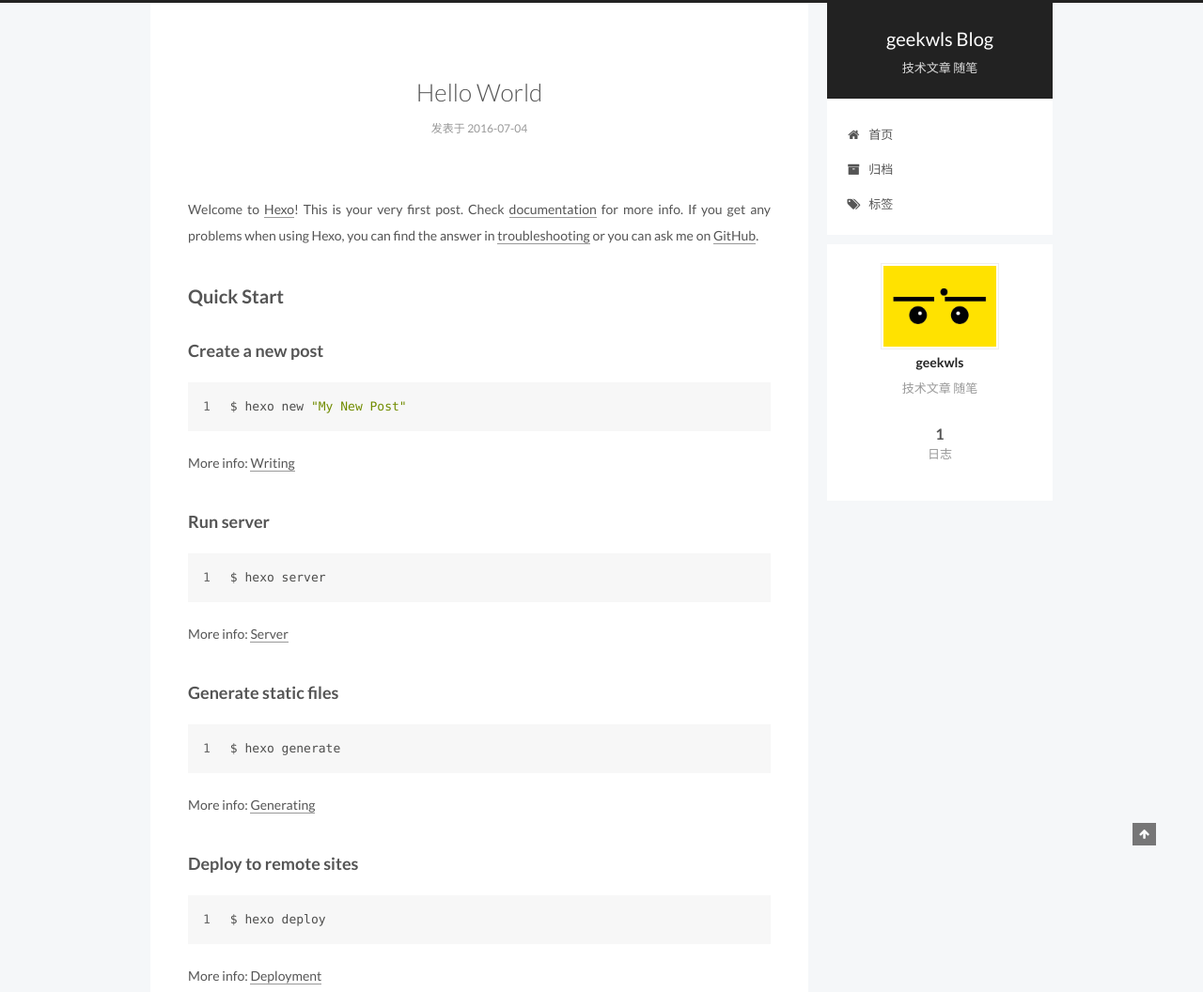
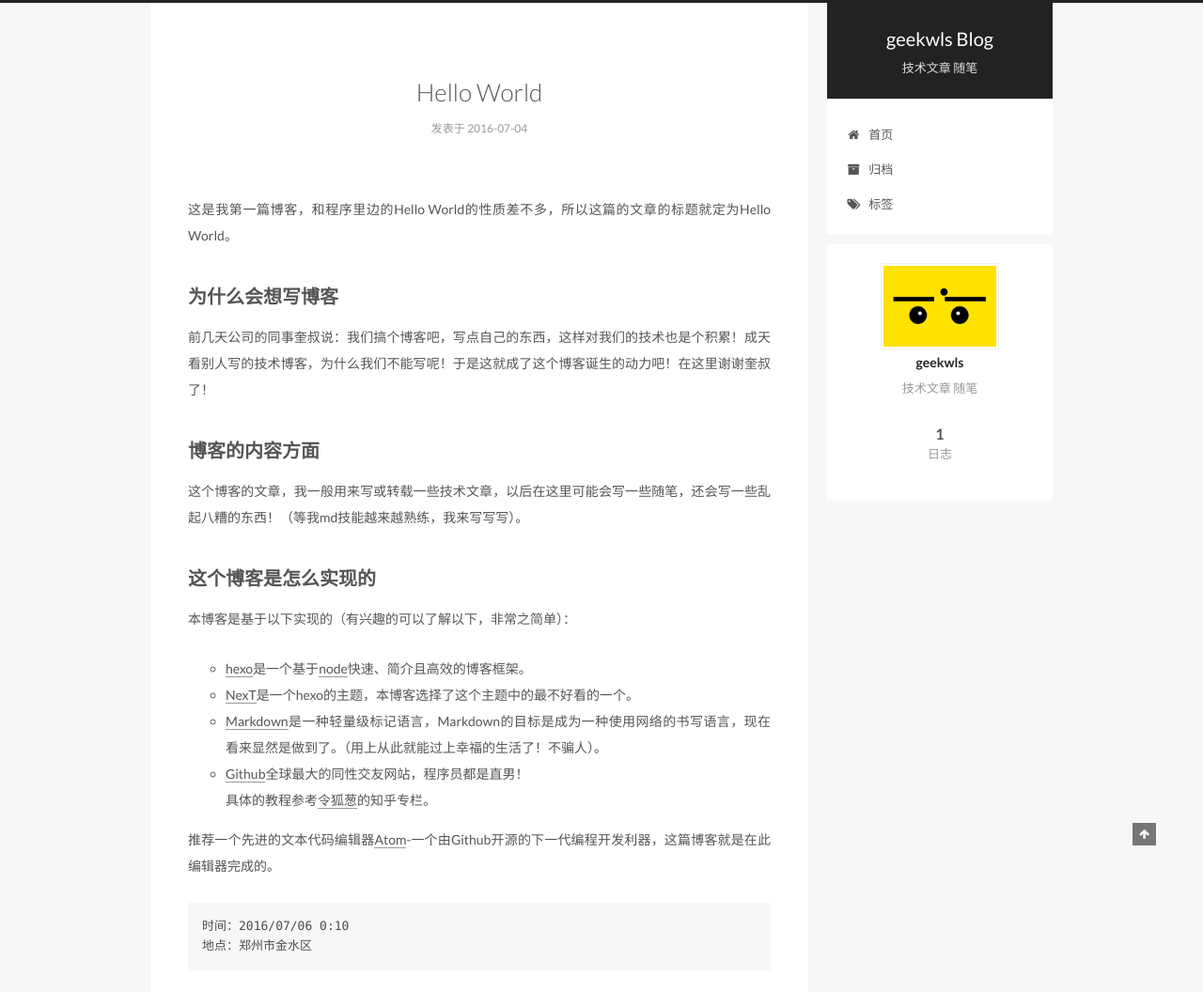
Before and after one commit to Geekwls/geekwls.github.io, a plain HTML site: page index.html in a window 1280 px wide. Shown: the top 1056 px of the page at 94% size. Drawn offline with Linux system fonts and the light colour scheme.

Commit message:
Site updated: 2016-07-06 00:12:26

```diff
--- a/css/main.css
+++ b/css/main.css
@@ -1549,7 +1549,7 @@ pre .javascript .function {
   width: 4px;
   height: 4px;
   border-radius: 50%;
-  background: #4bff77;
+  background: #ffbeff;
 }
 .links-of-blogroll {
   font-size: 13px;
--- a/index.html
+++ b/index.html
@@ -282,16 +282,20 @@
 
 
 
-            <p>Welcome to <a href="https://hexo.io/" target="_blank" rel="external">Hexo</a>! This is your very first post. Check <a href="https://hexo.io/docs/" target="_blank" rel="external">documentation</a> for more info. If you get any problems when using Hexo, you can find the answer in <a href="https://hexo.io/docs/troubleshooting.html" target="_blank" rel="external">troubleshooting</a> or you can ask me on <a href="https://github.com/hexojs/hexo/issues" target="_blank" rel="external">GitHub</a>.</p>
-<h2 id="Quick-Start"><a href="#Quick-Start" class="headerlink" title="Quick Start"></a>Quick Start</h2><h3 id="Create-a-new-post"><a href="#Create-a-new-post" class="headerlink" title="Create a new post"></a>Create a new post</h3><figure class="highlight bash"><table><tr><td class="gutter"><pre><div class="line">1</div></pre></td><td class="code"><pre><div class="line">$ hexo new <span class="string">"My New Post"</span></div></pre></td></tr></table></figure>
-<p>More info: <a href="https://hexo.io/docs/writing.html" target="_blank" rel="external">Writing</a></p>
-<h3 id="Run-server"><a href="#Run-server" class="headerlink" title="Run server"></a>Run server</h3><figure class="highlight bash"><table><tr><td class="gutter"><pre><div class="line">1</div></pre></td><td class="code"><pre><div class="line">$ hexo server</div></pre></td></tr></table></figure>
-<p>More info: <a href="https://hexo.io/docs/server.html" target="_blank" rel="external">Server</a></p>
-<h3 id="Generate-static-files"><a href="#Generate-static-files" class="headerlink" title="Generate static files"></a>Generate static files</h3><figure class="highlight bash"><table><tr><td class="gutter"><pre><div class="line">1</div></pre></td><td class="code"><pre><div class="line">$ hexo generate</div></pre></td></tr></table></figure>
-<p>More info: <a href="https://hexo.io/docs/generating.html" target="_blank" rel="external">Generating</a></p>
-<h3 id="Deploy-to-remote-sites"><a href="#Deploy-to-remote-sites" class="headerlink" title="Deploy to remote sites"></a>Deploy to remote sites</h3><figure class="highlight bash"><table><tr><td class="gutter"><pre><div class="line">1</div></pre></td><td class="code"><pre><div class="line">$ hexo deploy</div></pre></td></tr></table></figure>
-<p>More info: <a href="https://hexo.io/docs/deployment.html" target="_blank" rel="external">Deployment</a></p>
-
+            <p>这是我第一篇博客，和程序里边的Hello World的性质差不多，所以这篇的文章的标题就定为Hello World。</p>
+<h2 id="为什么会想写博客"><a href="#为什么会想写博客" class="headerlink" title="为什么会想写博客"></a>为什么会想写博客</h2><p>前几天公司的同事奎叔说：我们搞个博客吧，写点自己的东西，这样对我们的技术也是个积累！成天看别人写的技术博客，为什么我们不能写呢！于是这就成了这个博客诞生的动力吧！在这里谢谢奎叔了！</p>
+<h2 id="博客的内容方面"><a href="#博客的内容方面" class="headerlink" title="博客的内容方面"></a>博客的内容方面</h2><p>这个博客的文章，我一般用来写或转载一些技术文章，以后在这里可能会写一些随笔，还会写一些乱起八糟的东西！（等我md技能越来越熟练，我来写写写）。</p>
+<h2 id="这个博客是怎么实现的"><a href="#这个博客是怎么实现的" class="headerlink" title="这个博客是怎么实现的"></a>这个博客是怎么实现的</h2><p>本博客是基于以下实现的（有兴趣的可以了解以下，非常之简单）：</p>
+<ul>
+<li><a href="https://hexo.io" target="_blank" rel="external">hexo</a>是一个基于<a href="https://nodejs.org/en/" target="_blank" rel="external">node</a>快速、简介且高效的博客框架。</li>
+<li><a href="https://github.com/iissnan/hexo-theme-next" target="_blank" rel="external">NexT</a>是一个hexo的主题，本博客选择了这个主题中的最不好看的一个。</li>
+<li><a href="https://wowubuntu.com/markdown/" target="_blank" rel="external">Markdown</a>是一种轻量级标记语言，Markdown的目标是成为一种使用网络的书写语言，现在看来显然是做到了。（用上从此就能过上幸福的生活了！不骗人）。</li>
+<li><a href="htpps://github.com" target="_blank" rel="external">Github</a>全球最大的同性交友网站，程序员都是直男！<br>具体的教程参考<a href="https://zhuanlan.zhihu.com/p/20760507" target="_blank" rel="external">令狐葱</a>的知乎专栏。</li>
+</ul>
+<p>推荐一个先进的文本代码编辑器<a href="https://aton.io" target="_blank" rel="external">Atom</a>-一个由Github开源的下一代编程开发利器，这篇博客就是在此编辑器完成的。  </p>
+<pre><code>时间：2016/07/06 0:10
+地点：郑州市金水区
+</code></pre>
 
 
 
```
Also changed, not shown: 2016/07/04/hello-world/index.html (+25 -18 lines).
